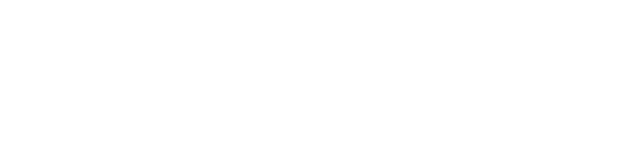
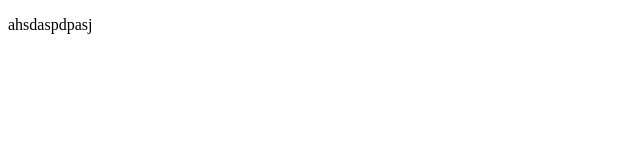
Before and after one commit to jvictor012/autochamada, a plain HTML site: page index.html in a window 1280 px wide. Shown: the whole page, without its empty margins (0-640 px from the left). Drawn offline with Linux system fonts and the light colour scheme.

Commit message:
banana 02

```diff
--- a/index.html
+++ b/index.html
@@ -6,6 +6,7 @@
     <title>Homepage</title>
 </head>
 <body>
+    <p>ahsdaspdpasj</p>
 
 </body>
 </html>
```
